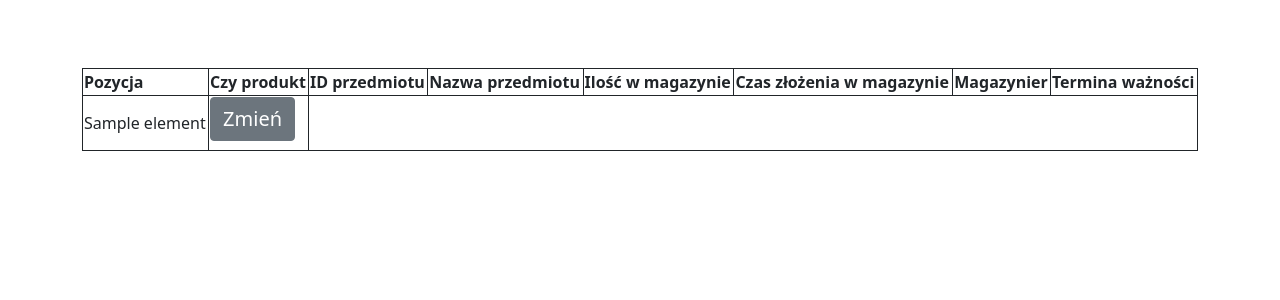
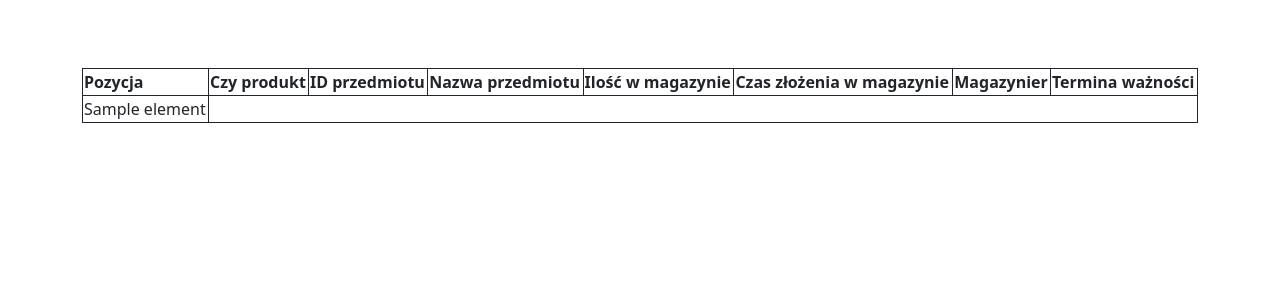
Before and after one commit to arturstrozik/project_database, a Django app: template database_project/templates/stock.html in a window 1280 px wide. Shown: the part 85-385 px from the top of the page. Run offline with Django 4.2, Linux system fonts and the light colour scheme; the template is opened without the code that fills it: most values are stand-ins (such as "Sample title", 1, 10 or a date in 2020); some libraries are stand-ins or nearby versions.

Commit message:
button "zmień" only for workers

```diff
--- a/database_project/templates/stock.html
+++ b/database_project/templates/stock.html
@@ -22,12 +22,13 @@
                         {{ element }}
                     </td>
                 {% endfor %}
-                <td>
-                     <form action="{% url 'change_stock' %}" method="get" class="mb-2">
-                        <button class="btn btn-secondary fs-5" type="submit"
-                                name="possition" value="{{ row.0 }}">Zmień</button>
-                    </form>
-                </td>
+                {% if user.role == 3 %}
+                    <td>
+                         <form action="{% url 'change_stock' %}" method="get" class="mb-2">
+                            <button class="btn btn-secondary fs-5" type="submit" name="possition" value="{{ row.0 }}">Zmień</button>
+                        </form>
+                    </td>
+                {% endif %}
                 </tr>
             {% endfor %}
         </table>
```
